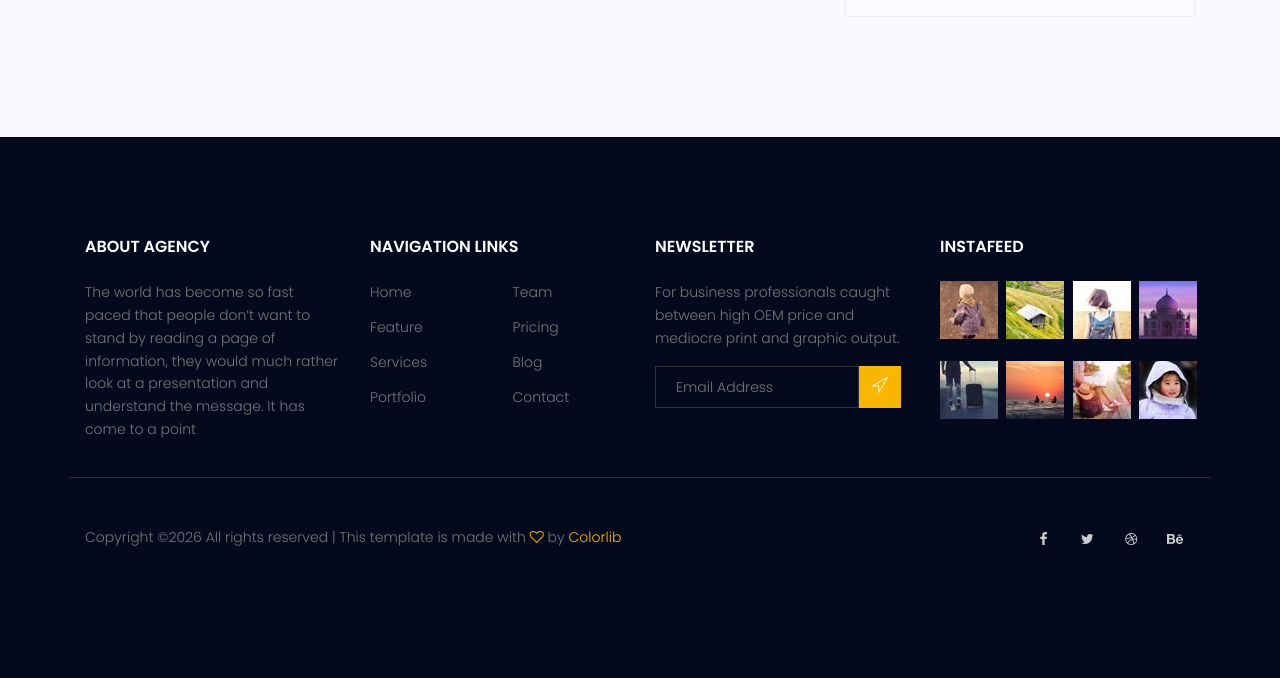
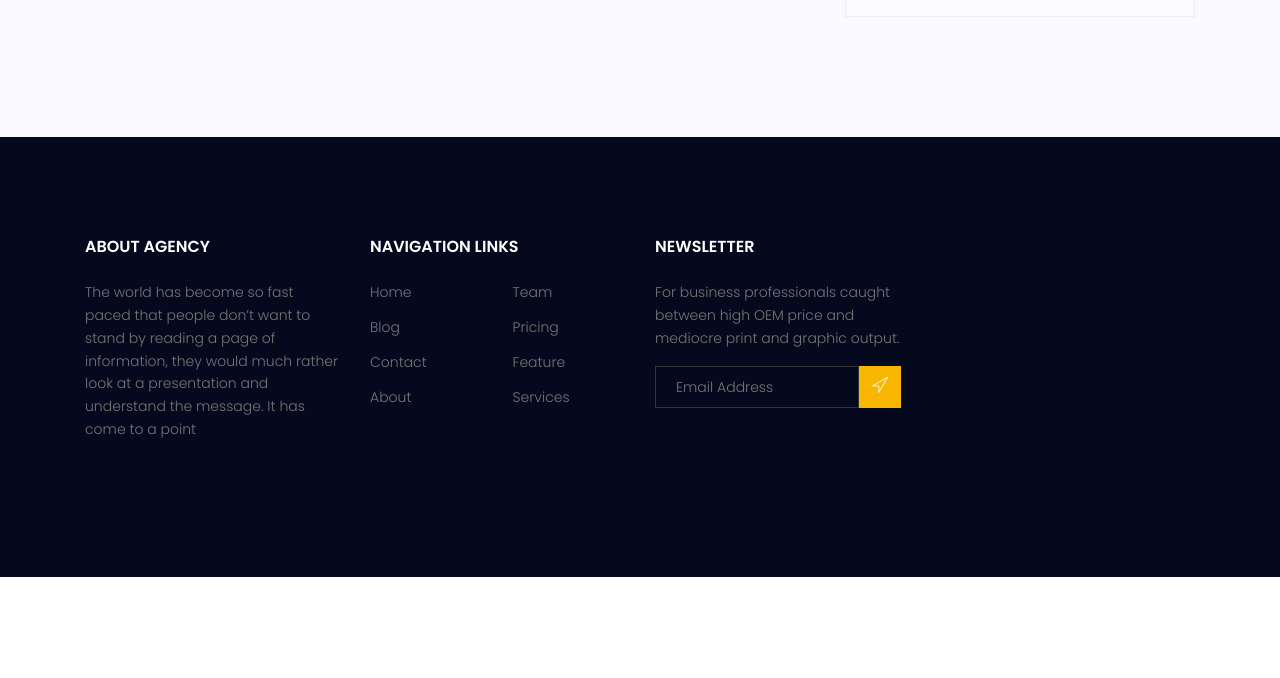
Before and after one commit to AmirabbasAfrasiyabi/hotel_teransilvania, a Django app: page /blog/ in a window 1280 px wide. Shown: the part 3488-4166 px from the top of the page. After the commit the page ends 4065 px from the top, so only its background shows below. Run offline with Django 5.2, Linux system fonts and the light colour scheme; some libraries are stand-ins or nearby versions.

Commit message:
change same atribbute on  base.html footer

```diff
--- a/templates/base.html
+++ b/templates/base.html
@@ -113,18 +113,18 @@
                     <div class="row">
                         <div class="col">
                             <ul>
-                                <li><a href="#">Home</a></li>
-                                <li><a href="#">Feature</a></li>
-                                <li><a href="#">Services</a></li>
-                                <li><a href="#">Portfolio</a></li>
+                                <li><a href="{% url 'website:index' %}">Home</a></li>
+                                <li><a href="{% url 'blog:index' %}">Blog</a></li>
+                                <li><a href="{% url 'website:contact' %}">Contact</a></li>
+                                <li><a href="{% url 'website:about' %}">About</a></li>
                             </ul>
                         </div>
                         <div class="col">
                             <ul>
                                 <li><a href="#">Team</a></li>
                                 <li><a href="#">Pricing</a></li>
-                                <li><a href="#">Blog</a></li>
-                                <li><a href="#">Contact</a></li>
+                                <li><a href="#">Feature</a></li>
+                                <li><a href="#">Services</a></li>
                             </ul>
                         </div>
                     </div>
@@ -150,38 +150,7 @@
                     </div>
                 </div>
             </div>
-            <div class="col-lg-3  col-md-6 col-sm-6">
-                <div class="single-footer-widget mail-chimp">
-                    <h6 class="mb-20">InstaFeed</h6>
-                    <ul class="instafeed d-flex flex-wrap">
-                        <li><img src="{% static 'img/i1.jpg' %}" alt=""></li>
-                        <li><img src="{% static 'img/i2.jpg' %}" alt=""></li>
-                        <li><img src="{% static 'img/i3.jpg' %}" alt=""></li>
-                        <li><img src="{% static 'img/i4.jpg' %}" alt=""></li>
-                        <li><img src="{% static 'img/i5.jpg' %}" alt=""></li>
-                        <li><img src="{% static 'img/i6.jpg' %}" alt=""></li>
-                        <li><img src="{% static 'img/i7.jpg' %}" alt=""></li>
-                        <li><img src="{% static 'img/i8.jpg' %}" alt=""></li>
-                    </ul>
-                </div>
-            </div>
-        </div>
 
-        <div class="row footer-bottom d-flex justify-content-between align-items-center">
-            <p class="col-lg-8 col-sm-12 footer-text m-0">
-                <!-- Link back to Colorlib can't be removed. Template is licensed under CC BY 3.0. -->
-                Copyright &copy;<script>document.write(new Date().getFullYear());</script>
-                All rights reserved | This template is made with <i class="fa fa-heart-o" aria-hidden="true"></i> by <a
-                    href="https://colorlib.com" target="_blank">Colorlib</a>
-                <!-- Link back to Colorlib can't be removed. Template is licensed under CC BY 3.0. --></p>
-            <div class="col-lg-4 col-sm-12 footer-social">
-                <a href="#"><i class="fa fa-facebook"></i></a>
-                <a href="#"><i class="fa fa-twitter"></i></a>
-                <a href="#"><i class="fa fa-dribbble"></i></a>
-                <a href="#"><i class="fa fa-behance"></i></a>
-            </div>
-        </div>
-    </div>
 </footer>
 <!-- End footer Area -->
 
```
